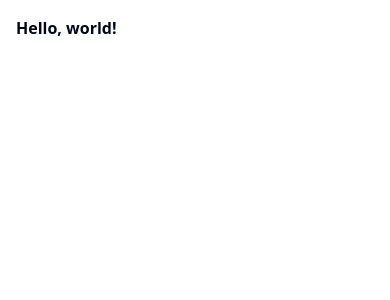
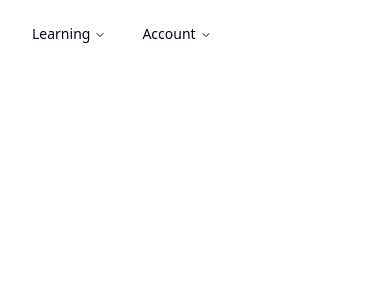
Before and after one commit to kotleni/cognition, a Next.js app: page / in a window 390 px wide. Shown: the top 300 px of the page. Built offline with nearby package versions, Linux system fonts and the light colour scheme.

Commit message:
chore: add demo nav menu from shadcn

```diff
--- a/package.json
+++ b/package.json
@@ -11,6 +11,7 @@
   },
   "dependencies": {
     "@auth/core": "^0.40.0",
+    "@radix-ui/react-navigation-menu": "^1.2.13",
     "@radix-ui/react-slot": "^1.2.3",
     "@typescript-eslint/parser": "^8.36.0",
     "class-variance-authority": "^0.7.1",
--- a/src/app/page.tsx
+++ b/src/app/page.tsx
@@ -1,3 +1,40 @@
+import {
+    NavigationMenu,
+    NavigationMenuContent,
+    NavigationMenuItem,
+    NavigationMenuLink,
+    NavigationMenuList,
+    NavigationMenuTrigger,
+} from '@/components/ui/navigation-menu';
+
 export default function Home() {
-    return <div className="p-4 text-1xl font-bold">Hello, world!</div>;
+    return (
+        <div className="flex flex-col gap-4 p-4">
+            <section className="w-full">
+                <NavigationMenu>
+                    <NavigationMenuList>
+                        <NavigationMenuItem>
+                            <NavigationMenuTrigger>
+                                Learning
+                            </NavigationMenuTrigger>
+                            <NavigationMenuContent>
+                                <NavigationMenuLink>Quiz's</NavigationMenuLink>
+                                <NavigationMenuLink>Words</NavigationMenuLink>
+                                <NavigationMenuLink>Cards</NavigationMenuLink>
+                            </NavigationMenuContent>
+                        </NavigationMenuItem>
+                        <NavigationMenuItem>
+                            <NavigationMenuTrigger>
+                                Account
+                            </NavigationMenuTrigger>
+                            <NavigationMenuContent>
+                                <NavigationMenuLink>Profile</NavigationMenuLink>
+                                <NavigationMenuLink>SignOut</NavigationMenuLink>
+                            </NavigationMenuContent>
+                        </NavigationMenuItem>
+                    </NavigationMenuList>
+                </NavigationMenu>
+            </section>
+        </div>
+    );
 }
--- /dev/null
+++ b/src/components/ui/navigation-menu.tsx
@@ -0,0 +1,168 @@
+import * as React from 'react';
+import * as NavigationMenuPrimitive from '@radix-ui/react-navigation-menu';
+import {cva} from 'class-variance-authority';
+import {ChevronDownIcon} from 'lucide-react';
+
+import {cn} from '@/lib/utils';
+
+function NavigationMenu({
+    className,
+    children,
+    viewport = true,
+    ...props
+}: React.ComponentProps<typeof NavigationMenuPrimitive.Root> & {
+    viewport?: boolean;
+}) {
+    return (
+        <NavigationMenuPrimitive.Root
+            data-slot="navigation-menu"
+            data-viewport={viewport}
+            className={cn(
+                'group/navigation-menu relative flex max-w-max flex-1 items-center justify-center',
+                className,
+            )}
+            {...props}
+        >
+            {children}
+            {viewport && <NavigationMenuViewport />}
+        </NavigationMenuPrimitive.Root>
+    );
+}
+
+function NavigationMenuList({
+    className,
+    ...props
+}: React.ComponentProps<typeof NavigationMenuPrimitive.List>) {
+    return (
+        <NavigationMenuPrimitive.List
+            data-slot="navigation-menu-list"
+            className={cn(
+                'group flex flex-1 list-none items-center justify-center gap-1',
+                className,
+            )}
+            {...props}
+        />
+    );
+}
+
+function NavigationMenuItem({
+    className,
+    ...props
+}: React.ComponentProps<typeof NavigationMenuPrimitive.Item>) {
+    return (
+        <NavigationMenuPrimitive.Item
+            data-slot="navigation-menu-item"
+            className={cn('relative', className)}
+            {...props}
+        />
+    );
+}
+
+const navigationMenuTriggerStyle = cva(
+    'group inline-flex h-9 w-max items-center justify-center rounded-md bg-background px-4 py-2 text-sm font-medium hover:bg-accent hover:text-accent-foreground focus:bg-accent focus:text-accent-foreground disabled:pointer-events-none disabled:opacity-50 data-[state=open]:hover:bg-accent data-[state=open]:text-accent-foreground data-[state=open]:focus:bg-accent data-[state=open]:bg-accent/50 focus-visible:ring-ring/50 outline-none transition-[color,box-shadow] focus-visible:ring-[3px] focus-visible:outline-1',
+);
+
+function NavigationMenuTrigger({
+    className,
+    children,
+    ...props
+}: React.ComponentProps<typeof NavigationMenuPrimitive.Trigger>) {
+    return (
+        <NavigationMenuPrimitive.Trigger
+            data-slot="navigation-menu-trigger"
+            className={cn(navigationMenuTriggerStyle(), 'group', className)}
+            {...props}
+        >
+            {children}{' '}
+            <ChevronDownIcon
+                className="relative top-[1px] ml-1 size-3 transition duration-300 group-data-[state=open]:rotate-180"
+                aria-hidden="true"
+            />
+        </NavigationMenuPrimitive.Trigger>
+    );
+}
+
+function NavigationMenuContent({
+    className,
+    ...props
+}: React.ComponentProps<typeof NavigationMenuPrimitive.Content>) {
+    return (
+        <NavigationMenuPrimitive.Content
+            data-slot="navigation-menu-content"
+            className={cn(
+                'data-[motion^=from-]:animate-in data-[motion^=to-]:animate-out data-[motion^=from-]:fade-in data-[motion^=to-]:fade-out data-[motion=from-end]:slide-in-from-right-52 data-[motion=from-start]:slide-in-from-left-52 data-[motion=to-end]:slide-out-to-right-52 data-[motion=to-start]:slide-out-to-left-52 top-0 left-0 w-full p-2 pr-2.5 md:absolute md:w-auto',
+                'group-data-[viewport=false]/navigation-menu:bg-popover group-data-[viewport=false]/navigation-menu:text-popover-foreground group-data-[viewport=false]/navigation-menu:data-[state=open]:animate-in group-data-[viewport=false]/navigation-menu:data-[state=closed]:animate-out group-data-[viewport=false]/navigation-menu:data-[state=closed]:zoom-out-95 group-data-[viewport=false]/navigation-menu:data-[state=open]:zoom-in-95 group-data-[viewport=false]/navigation-menu:data-[state=open]:fade-in-0 group-data-[viewport=false]/navigation-menu:data-[state=closed]:fade-out-0 group-data-[viewport=false]/navigation-menu:top-full group-data-[viewport=false]/navigation-menu:mt-1.5 group-data-[viewport=false]/navigation-menu:overflow-hidden group-data-[viewport=false]/navigation-menu:rounded-md group-data-[viewport=false]/navigation-menu:border group-data-[viewport=false]/navigation-menu:shadow group-data-[viewport=false]/navigation-menu:duration-200 **:data-[slot=navigation-menu-link]:focus:ring-0 **:data-[slot=navigation-menu-link]:focus:outline-none',
+                className,
+            )}
+            {...props}
+        />
+    );
+}
+
+function NavigationMenuViewport({
+    className,
+    ...props
+}: React.ComponentProps<typeof NavigationMenuPrimitive.Viewport>) {
+    return (
+        <div
+            className={cn(
+                'absolute top-full left-0 isolate z-50 flex justify-center',
+            )}
+        >
+            <NavigationMenuPrimitive.Viewport
+                data-slot="navigation-menu-viewport"
+                className={cn(
+                    'origin-top-center bg-popover text-popover-foreground data-[state=open]:animate-in data-[state=closed]:animate-out data-[state=closed]:zoom-out-95 data-[state=open]:zoom-in-90 relative mt-1.5 h-[var(--radix-navigation-menu-viewport-height)] w-full overflow-hidden rounded-md border shadow md:w-[var(--radix-navigation-menu-viewport-width)]',
+                    className,
+                )}
+                {...props}
+            />
+        </div>
+    );
+}
+
+function NavigationMenuLink({
+    className,
+    ...props
+}: React.ComponentProps<typeof NavigationMenuPrimitive.Link>) {
+    return (
+        <NavigationMenuPrimitive.Link
+            data-slot="navigation-menu-link"
+            className={cn(
+                "data-[active=true]:focus:bg-accent data-[active=true]:hover:bg-accent data-[active=true]:bg-accent/50 data-[active=true]:text-accent-foreground hover:bg-accent hover:text-accent-foreground focus:bg-accent focus:text-accent-foreground focus-visible:ring-ring/50 [&_svg:not([class*='text-'])]:text-muted-foreground flex flex-col gap-1 rounded-sm p-2 text-sm transition-all outline-none focus-visible:ring-[3px] focus-visible:outline-1 [&_svg:not([class*='size-'])]:size-4",
+                className,
+            )}
+            {...props}
+        />
+    );
+}
+
+function NavigationMenuIndicator({
+    className,
+    ...props
+}: React.ComponentProps<typeof NavigationMenuPrimitive.Indicator>) {
+    return (
+        <NavigationMenuPrimitive.Indicator
+            data-slot="navigation-menu-indicator"
+            className={cn(
+                'data-[state=visible]:animate-in data-[state=hidden]:animate-out data-[state=hidden]:fade-out data-[state=visible]:fade-in top-full z-[1] flex h-1.5 items-end justify-center overflow-hidden',
+                className,
+            )}
+            {...props}
+        >
+            <div className="bg-border relative top-[60%] h-2 w-2 rotate-45 rounded-tl-sm shadow-md" />
+        </NavigationMenuPrimitive.Indicator>
+    );
+}
+
+export {
+    NavigationMenu,
+    NavigationMenuList,
+    NavigationMenuItem,
+    NavigationMenuContent,
+    NavigationMenuTrigger,
+    NavigationMenuLink,
+    NavigationMenuIndicator,
+    NavigationMenuViewport,
+    navigationMenuTriggerStyle,
+};
```
Also changed, not shown: 1 other file (tests, documents, lock files or other folders).
